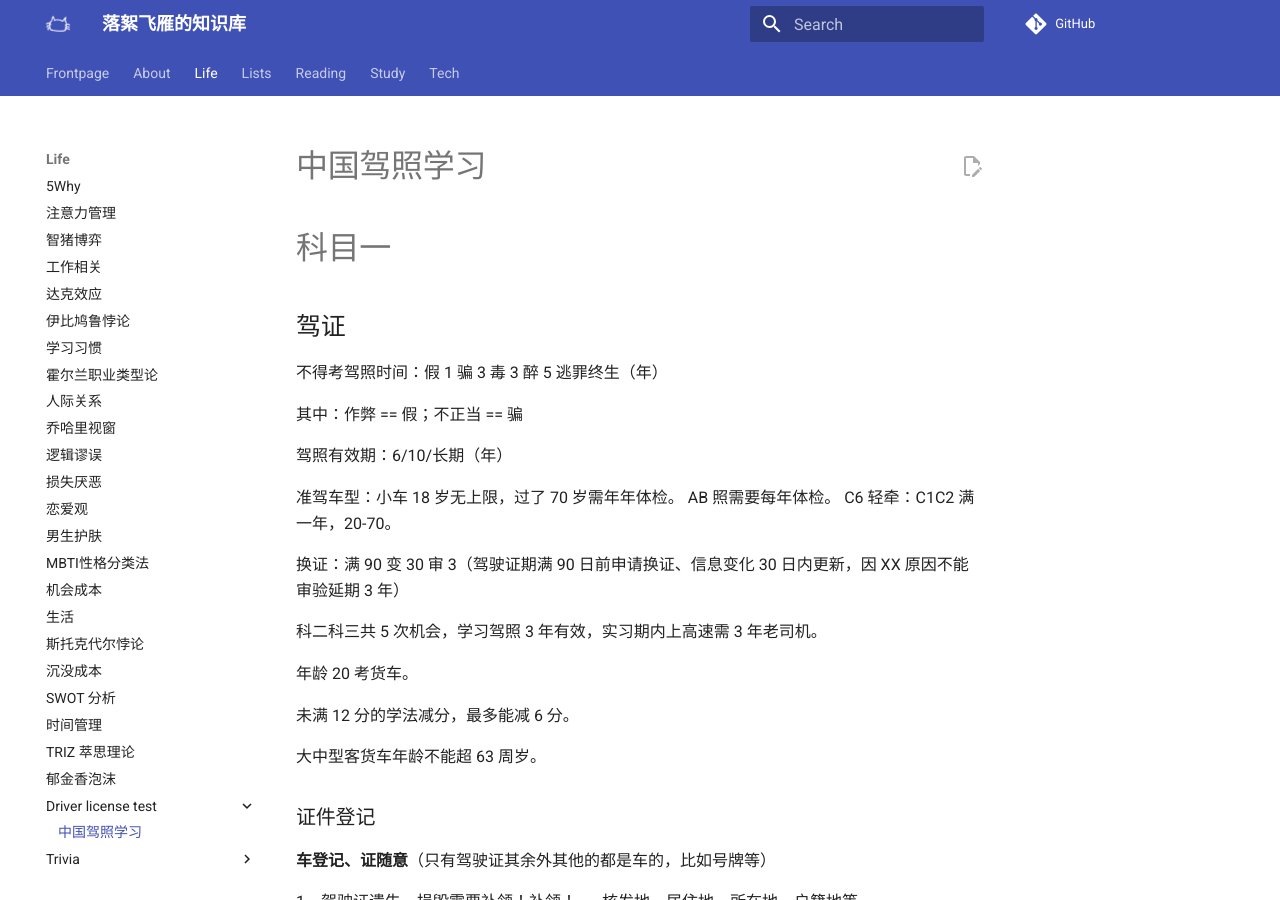
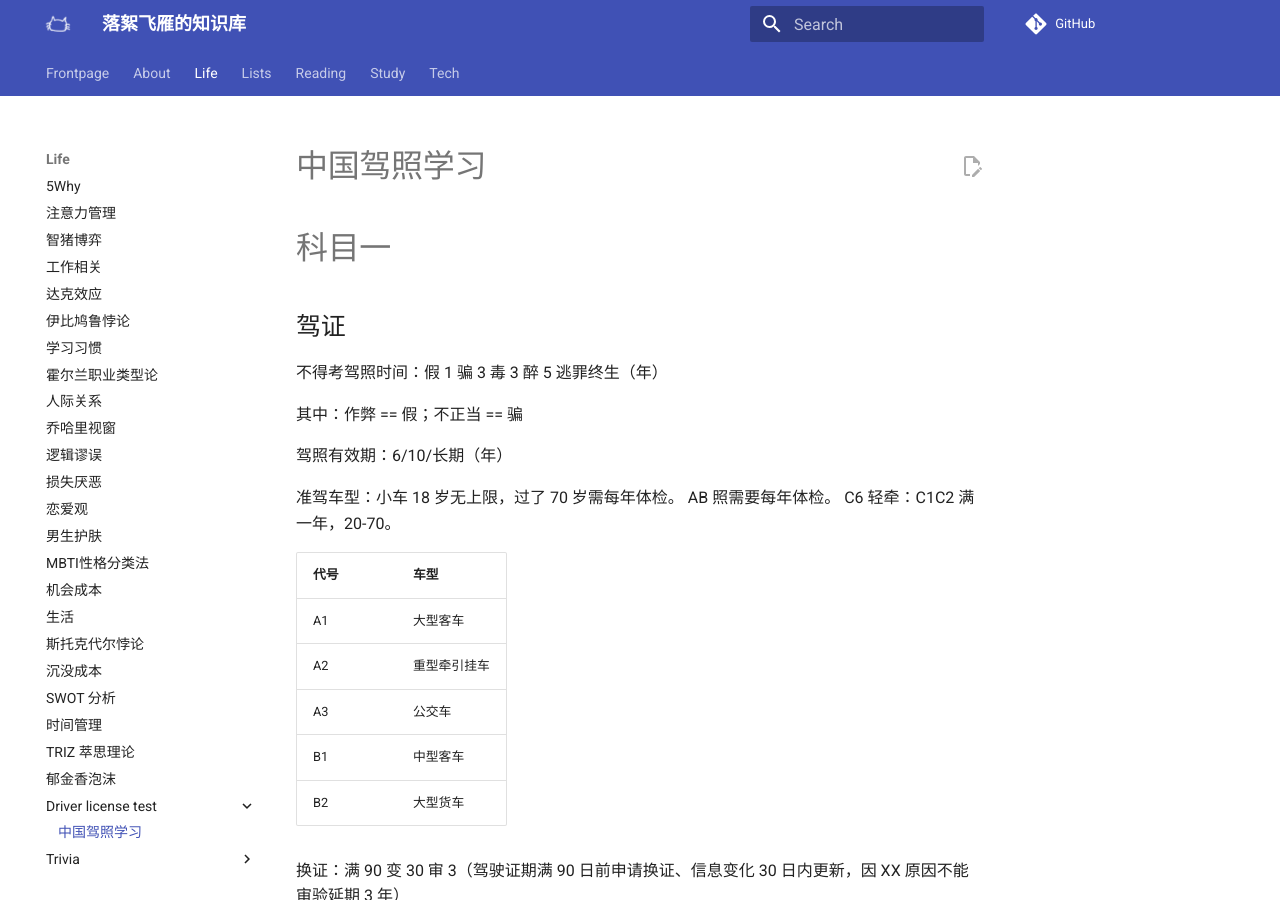
Before and after one commit to luoxufeiyan/wiki.luoxufeiyan.com, an MkDocs documentation site: the page built from docs/life/driver_license_test/china_driver_license_study.md, in a window 1280 px wide and 900 px high. Built offline with MkDocs 1.6.1 and Material for MkDocs 9.7.7, drawn with Linux system fonts in a browser that asks for light colours; comment, search, counter and statistics services are not loaded.

Commit message:
添加准驾代号

```diff
--- a/docs/life/driver_license_test/china_driver_license_study.md
+++ b/docs/life/driver_license_test/china_driver_license_study.md
@@ -10,7 +10,16 @@
 
 驾照有效期：6/10/长期（年）
 
-准驾车型：小车 18 岁无上限，过了 70 岁需年年体检。 AB 照需要每年体检。 C6 轻牵：C1C2 满一年，20-70。
+准驾车型：小车 18 岁无上限，过了 70 岁需每年体检。 AB 照需要每年体检。 C6 轻牵：C1C2 满一年，20-70。
+
+|代号|车型|
+|---|---|
+|A1|大型客车|
+|A2|重型牵引挂车|
+|A3|公交车|
+|B1|中型客车|
+|B2|大型货车|
+
 
 换证：满 90 变 30 审 3（驾驶证期满 90 日前申请换证、信息变化 30 日内更新，因 XX 原因不能审验延期 3 年）
 
```
